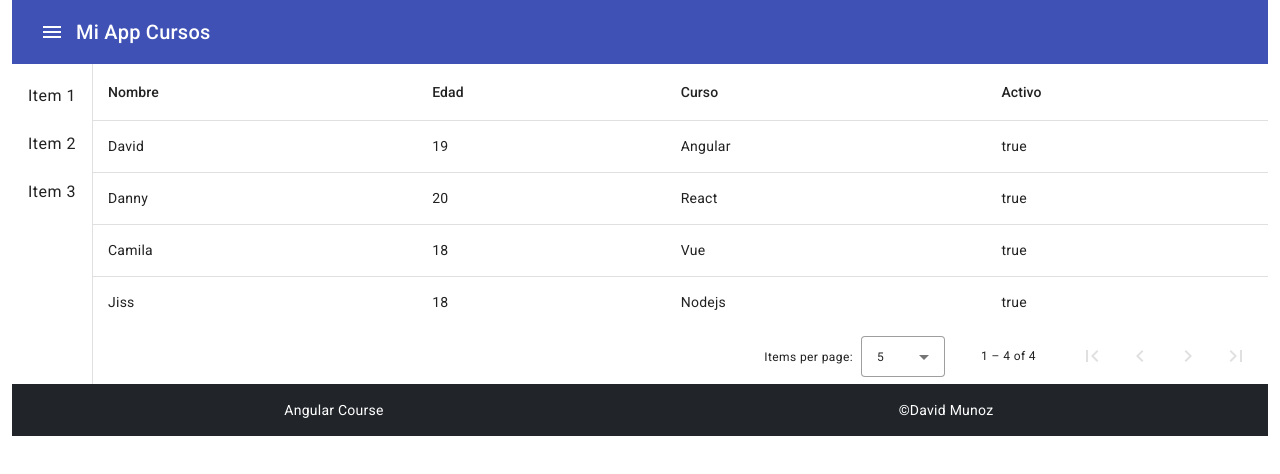
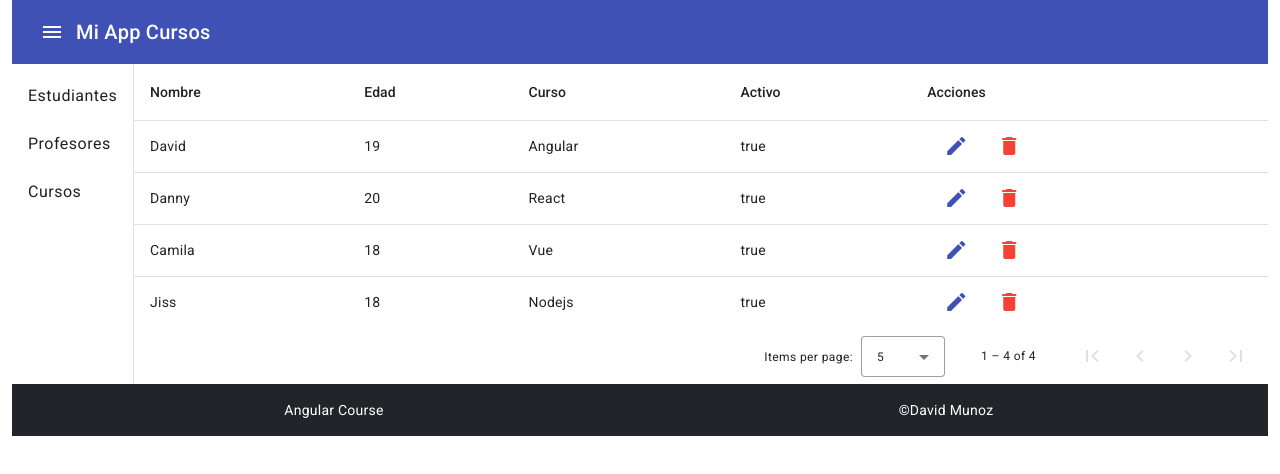
Before and after one commit to dafemu/Angular-ProyectoFinal, an Angular app: page / in a window 1280 px wide. Shown: the top 474 px of the page. Built offline with nearby package versions, Linux system fonts and the light colour scheme.

Commit message:
adding table and reactive forms

```diff
--- /dev/null
+++ b/src/app/componentes/agregar-alumno/agregar-alumno.component.html
@@ -0,0 +1,50 @@
+<form [formGroup]="formAgregarEstudiante" (ngSubmit)="agregarEstudianteNota()">
+  <div class="mb-3">
+    <label for="nombreEstudiante" class="form-label">Nombre</label>
+    <input type="text"
+        class="form-control"
+        id="nombreEstudiante"
+        placeholder="Ingresa el nombre"
+        formControlName="nombre">
+
+      <div *ngIf="formAgregarEstudiante.controls['nombre'].touched && formAgregarEstudiante.controls['nombre'].valid" class="alert alert-success" role="alert">Campo Correcto</div>
+      <div *ngIf="formAgregarEstudiante.controls['nombre'].touched && formAgregarEstudiante.controls['nombre'].errors?.['required']" class="alert alert-danger" role="alert">Campo obligatorio</div>
+      <div *ngIf="formAgregarEstudiante.controls['nombre'].touched && formAgregarEstudiante.controls['nombre'].errors?.['minlength']" class="alert alert-danger" role="alert">Nombre no valido</div>
+  </div>
+
+  <div class="mb-3">
+    <label for="edadEstudiante" class="form-label">Edad</label>
+    <input type="number"
+        class="form-control"
+        id="edadEstudiante"
+        placeholder="Ingresa la edad"
+        formControlName="edad">
+
+        <div *ngIf="formAgregarEstudiante.controls['edad'].touched && formAgregarEstudiante.controls['edad'].valid" class="alert alert-success">Campo Correcto</div>
+        <div *ngIf="formAgregarEstudiante.controls['edad'].touched && formAgregarEstudiante.controls['edad'].errors?.['required']" class="alert alert-danger" role="alert">Campo Obligatorio</div>
+        <div *ngIf="formAgregarEstudiante.controls['edad'].touched && formAgregarEstudiante.controls['edad'].errors?.['min']" class="alert alert-danger" role="alert">Debes ser mayor de 10 años</div>
+  </div>
+
+  <div class="mb-3">
+    <label for="cursoEstudiante" class="form-label">Curso</label>
+    <input type="text"
+        class="form-control"
+        id="cursoEstudiante"
+        placeholder="Ingresa el curso"
+        formControlName="curso">
+
+        <div *ngIf="formAgregarEstudiante.controls['curso'].touched && formAgregarEstudiante.controls['curso'].valid" class="alert alert-success">Campo Correcto</div>
+        <div *ngIf="formAgregarEstudiante.controls['curso'].touched && formAgregarEstudiante.controls['curso'].errors?.['required']" class="alert alert-danger" role="alert">Campo Obligatorio</div>
+        <div *ngIf="formAgregarEstudiante.controls['curso'].touched && formAgregarEstudiante.controls['curso'].errors?.['pattern']" class="alert alert-danger" role="alert">Solo puedes ingresar letras</div>
+  </div>
+
+  <div class="mb-3 form-check">
+    <input type="checkbox"
+        class="form-check-input"
+        id="estudianteActivo"
+        formControlName="activo">
+    <label class="form-check-label" for="estudianteActivo">Estudiante Activo</label>
+  </div>
+
+  <button type="submit" class="btn btn-primary">Registrar</button>
+</form>
--- /dev/null
+++ b/src/app/componentes/agregar-alumno/agregar-alumno.component.ts
@@ -0,0 +1,26 @@
+import { Component } from '@angular/core';
+import { FormControl, FormGroup, Validators } from '@angular/forms';
+
+@Component({
+  selector: 'app-agregar-alumno',
+  templateUrl: './agregar-alumno.component.html',
+  styleUrls: ['./agregar-alumno.component.css']
+})
+export class AgregarAlumnoComponent {
+  formAgregarEstudiante: FormGroup;
+
+  constructor(){
+    let soloLetrasRegex:string = '^[a-zA-Z ]*$';
+    let controles: any = {
+      nombre: new FormControl('',[Validators.required, Validators.minLength(3)]),
+      edad: new FormControl('',[Validators.required, Validators.min(15)]),
+      curso: new FormControl('',[Validators.required, Validators.pattern(soloLetrasRegex)]),
+      activo: new FormControl(false, []),
+    };
+    this.formAgregarEstudiante = new FormGroup(controles);
+  }
+
+  agregarEstudianteNota(){
+    console.log(this.formAgregarEstudiante);
+  }
+}
--- a/src/app/componentes/listado-alumnos/listado-alumnos.component.css
+++ b/src/app/componentes/listado-alumnos/listado-alumnos.component.css
@@ -1,3 +1,6 @@
 table {
   width: 100%;
 }
+button{
+  margin-left: 5px;
+}
--- a/src/app/componentes/listado-alumnos/listado-alumnos.component.html
+++ b/src/app/componentes/listado-alumnos/listado-alumnos.component.html
@@ -1,28 +1,41 @@
 <div class="mat-elevation-z8">
   <table mat-table [dataSource]="dataSource">
 
-    <!-- Position Column -->
+    <!-- Nombre Column -->
     <ng-container matColumnDef="nombre">
       <th mat-header-cell *matHeaderCellDef> Nombre </th>
       <td mat-cell *matCellDef="let element"> {{element.nombre}} </td>
     </ng-container>
 
-    <!-- Name Column -->
+    <!-- Edad Column -->
     <ng-container matColumnDef="edad">
       <th mat-header-cell *matHeaderCellDef> Edad </th>
       <td mat-cell *matCellDef="let element"> {{element.edad}} </td>
     </ng-container>
 
-    <!-- Weight Column -->
+    <!-- Curso Column -->
     <ng-container matColumnDef="curso">
       <th mat-header-cell *matHeaderCellDef> Curso </th>
       <td mat-cell *matCellDef="let element"> {{element.curso}} </td>
     </ng-container>
 
-    <!-- Symbol Column -->
+    <!-- Activo Column -->
     <ng-container matColumnDef="activo">
       <th mat-header-cell *matHeaderCellDef> Activo </th>
       <td mat-cell *matCellDef="let element"> {{element.activo}} </td>
+    </ng-container>
+
+<!-- Acciones Column -->
+    <ng-container matColumnDef="acciones">
+      <th mat-header-cell *matHeaderCellDef> Acciones </th>
+      <td mat-cell *matCellDef="let element">
+        <button mat-icon-button color="primary">
+          <mat-icon fontIcon="edit"></mat-icon>
+        </button>
+        <button mat-icon-button color="warn">
+          <mat-icon fontIcon="delete"></mat-icon>
+        </button>
+      </td>
     </ng-container>
 
     <tr mat-header-row *matHeaderRowDef="displayedColumns"></tr>
--- a/src/app/componentes/listado-alumnos/listado-alumnos.component.ts
+++ b/src/app/componentes/listado-alumnos/listado-alumnos.component.ts
@@ -1,4 +1,4 @@
-import { Component, ViewChild } from '@angular/core';
+import { Component, ViewChild, AfterViewInit } from '@angular/core';
 import { Estudiante } from 'src/app/interfaces/estudiante';
 import {MatPaginator} from '@angular/material/paginator';
 import {MatTableDataSource} from '@angular/material/table';
@@ -8,7 +8,7 @@ import {MatTableDataSource} from '@angular/material/table';
   templateUrl: './listado-alumnos.component.html',
   styleUrls: ['./listado-alumnos.component.css']
 })
-export class ListadoAlumnosComponent {
+export class ListadoAlumnosComponent implements  AfterViewInit{
 
   estudiantes: Array<Estudiante> = [
     { "nombre": 'David', 'edad': 19, "curso": 'Angular', "activo": true },
@@ -18,11 +18,12 @@ export class ListadoAlumnosComponent {
   ];
 
   dataSource = new MatTableDataSource<Estudiante>(this.estudiantes);
-  displayedColumns: string[] = ['nombre', 'edad', 'curso', 'activo'];
+  displayedColumns: string[] = ['nombre', 'edad', 'curso', 'activo', 'acciones'];
   @ViewChild(MatPaginator) paginator!: MatPaginator;
+
+  constructor(){}
 
   ngAfterViewInit() {
     this.dataSource.paginator = this.paginator;
   }
-  constructor(){}
 }
--- a/src/app/componentes/sidebar/sidebar.component.html
+++ b/src/app/componentes/sidebar/sidebar.component.html
@@ -1,9 +1,9 @@
 <mat-sidenav-container class="">
   <mat-sidenav mode="side" opened>
     <mat-list role="list">
-      <mat-list-item role="listitem">Item 1</mat-list-item>
-      <mat-list-item role="listitem">Item 2</mat-list-item>
-      <mat-list-item role="listitem">Item 3</mat-list-item>
+      <mat-list-item role="listitem">Estudiantes</mat-list-item>
+      <mat-list-item role="listitem">Profesores</mat-list-item>
+      <mat-list-item role="listitem">Cursos</mat-list-item>
     </mat-list>
   </mat-sidenav>
 
```
Also changed, not shown: src/app/app.module.ts (+7 -2 lines), src/app/componentes/agregar-alumno/agregar-alumno.component.css (added), 1 other file (tests, documents, lock files or other folders).
